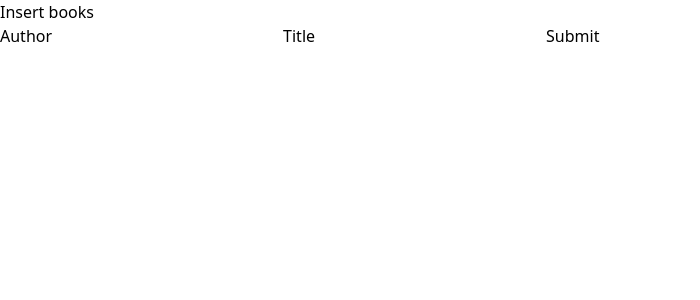
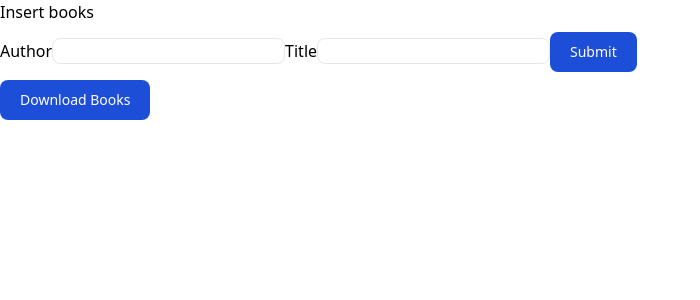
Before and after one commit to ftaskoski/ReadEase, a Vue app: page /books in a window 1280 px wide. Shown: the top 300 px of the page, without its empty margins (0-700 px from the left). Built offline with nearby package versions, Linux system fonts and the light colour scheme; no server answers; sample sign-in values are in the browser's storage.

Commit message:
download books feature

```diff
--- a/src/views/Books.vue
+++ b/src/views/Books.vue
@@ -3,14 +3,16 @@
     <p>Insert books</p>
     <form @submit.prevent="addBook">
       <label for="author">Author</label>
-      <input type="text" id="author" v-model="author" required />
+      <input class="rounded-lg border-gray-200 border  focus:border-blue-500  focus:outline-none" type="text" id="author" v-model="author" required />
 
       <label for="title">Title</label>
-      <input type="text" id="title" v-model="title" required />
+      <input class="rounded-lg border-gray-200 border  focus:border-blue-500  focus:outline-none" type="text" id="title" v-model="title" required />
 
-      <button type="submit">Submit</button>
+      <button class="text-white bg-blue-700 hover:bg-blue-800 focus:ring-4 focus:outline-none focus:ring-blue-300 font-medium rounded-lg text-sm w-full sm:w-auto px-5 py-2.5 text-center mt-2" type="submit">Submit</button>
     </form>
   </div>
+
+  <button class="text-white bg-blue-700 hover:bg-blue-800 focus:ring-4 focus:outline-none focus:ring-blue-300 font-medium rounded-lg text-sm w-full sm:w-auto px-5 py-2.5 text-center mt-2" @click="downloadBooks">Download Books</button>
 </template>
 
 <script setup lang="ts">
@@ -23,42 +25,21 @@ const author = ref<string>("");
 const title = ref<string>("");
 const user = loadUserFromLocalStorage();
 const id = user ? user.id : null;
-interface ClinicTab {
-  key: string;
-  displayName: string;
-}
-const clinicTabs: ClinicTab[] = [
-  {
-    key: "items",
-    displayName: "Items",
-  },
-  {
-    key: "breeds",
-    displayName: "Breeds",
-  },
-  {
-    key: "colors",
-    displayName: "Colors",
-  },
-  {
-    key: "deathCauses",
-    displayName: "Deceased Reasons",
-  },
-  {
-    key: "declinedReasons",
-    displayName: "Declined Reasons",
-  },
-  {
-    key: "rabiesManufacturers",
-    displayName: "Rabies Manufacturers",
-  },
-  {
-    key: "microchipProviders",
-    displayName: "Microchip Providers",
-  },
-];
 
-const selectedTab = ref<string | null>(null);
+const downloadBooks = () => {
+  axios
+    .get(`${url}api/getbooks/${id}`, { responseType: 'arraybuffer' })
+    .then((response) => {
+      const blob = new Blob([response.data], { type: response.headers['content-type'] });
+      const link = document.createElement('a');
+      link.href = window.URL.createObjectURL(blob);
+      link.download = 'books.txt';
+      link.click();
+    })
+    .catch((error) => {
+      console.error(error);
+    });
+};
 
 const addBook = () => {
   axios
@@ -74,9 +55,5 @@ const addBook = () => {
     });
 };
 
-onMounted(() => {
-  axios.get(`${url}api/getbooks/${id}`).then((response) => {
-    console.log(response.data);
-  });
-});
+
 </script>
```
